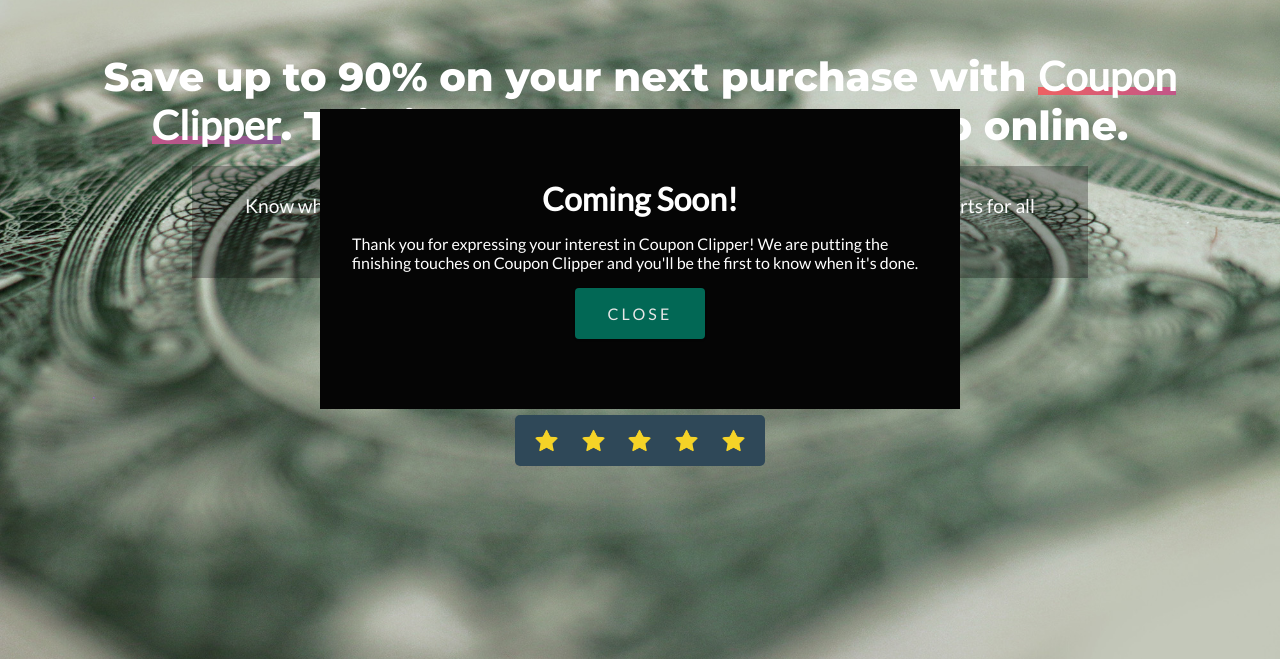
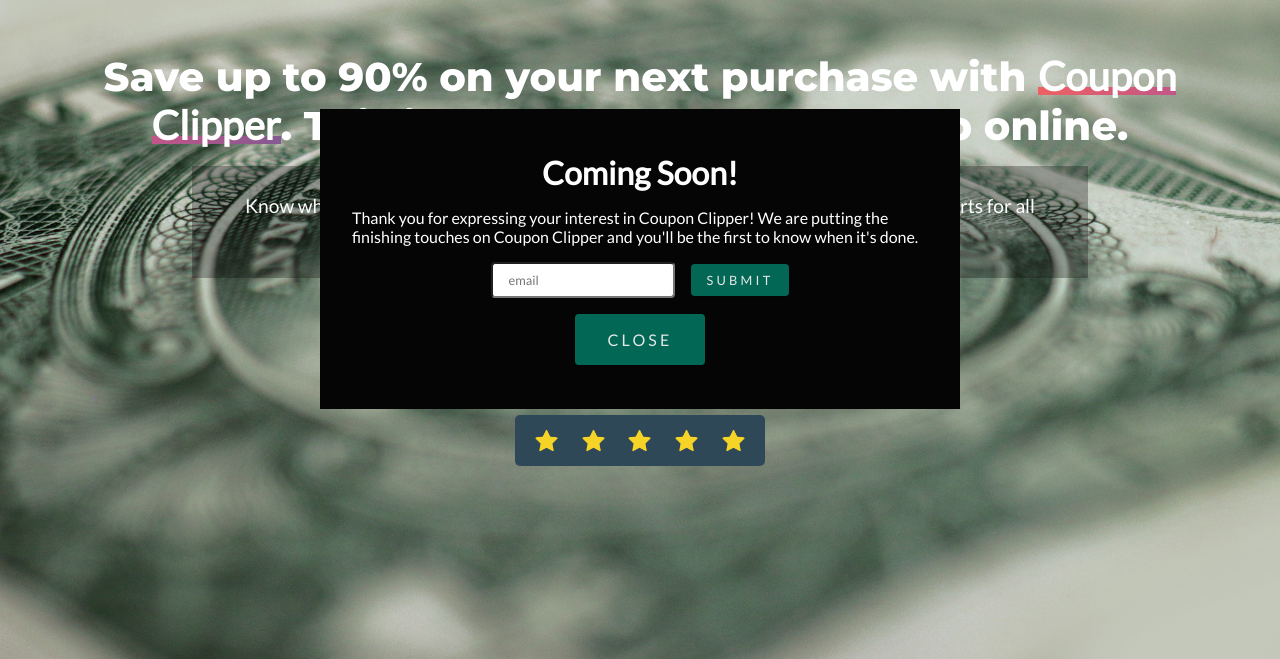
Before and after one commit to vikasdymic/react-landing-pages-coupon-clipper, a React app: page / in a window 1280 px wide. Both pictures are taken after a click on the button "INSTALL". Shown: the part 141-800 px from the top of the page. Built offline with nearby package versions, Linux system fonts and the light colour scheme.

Commit message:
email form added

```diff
--- a/src/components/Modal.css
+++ b/src/components/Modal.css
@@ -25,6 +25,16 @@
 #modal-wrapper #modal h2 {
   font-size: 2.0rem; }
 
+ form{margin-bottom: 1rem;}
+    .input {
+        padding: 0.5rem 1rem;
+        outline: none;
+        border-radius: 4px;
+        font-size: 0.8rem;
+        margin-right: 1rem;
+    }
+
+
 @media screen and (max-width: 700px) {
   #modal-wrapper #modal {
     width: 80%; } }
--- a/src/components/Modal.js
+++ b/src/components/Modal.js
@@ -13,6 +13,10 @@
                 <div id='modal'>
                     <h2>Coming Soon!</h2>
                     <p>Thank you for expressing your interest in {this.props.children}! We are putting the finishing touches on {this.props.children} and you'll be the first to know when it's done.</p>
+                    <form name="email" data-netlify="true">
+                        <input className="input" type="email" placeholder="email"/>
+                        <input className="button small" type="submit" value="Submit" required/>
+                    </form>
                     <button class='button medium' onClick={this.props.onClose}>Close</button>
                 </div>
             </div>
```
Also changed, not shown: 1 other file.
